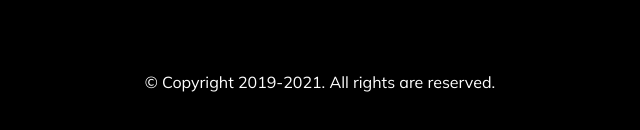
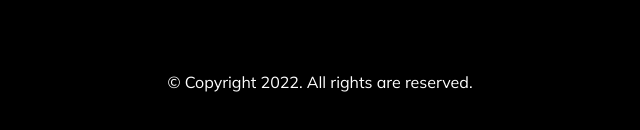
Before and after one commit to anglofawzy/Single-Page-Portfolio-Arlo, a plain HTML site: page index.html in a window 1280 px wide. Shown: the part 6171-6301 px from the top of the page, 35-675 px from the left. Drawn offline with Linux system fonts and the light colour scheme.

Commit message:
edit copyright
update copyright

```diff
--- a/index.html
+++ b/index.html
@@ -435,7 +435,7 @@
       <div class="container my-5 ">
         <div class="row justify-content-between">
           <div class="col-lg-6 text-center">
-            <p class="text-white">© Copyright 2019-2021. All rights are reserved.</p>
+            <p class="text-white">© Copyright 2022. All rights are reserved.</p>
           </div>
           <div class="col-lg-3 text-center ">
             <div class="icons-footer text-white">
```
